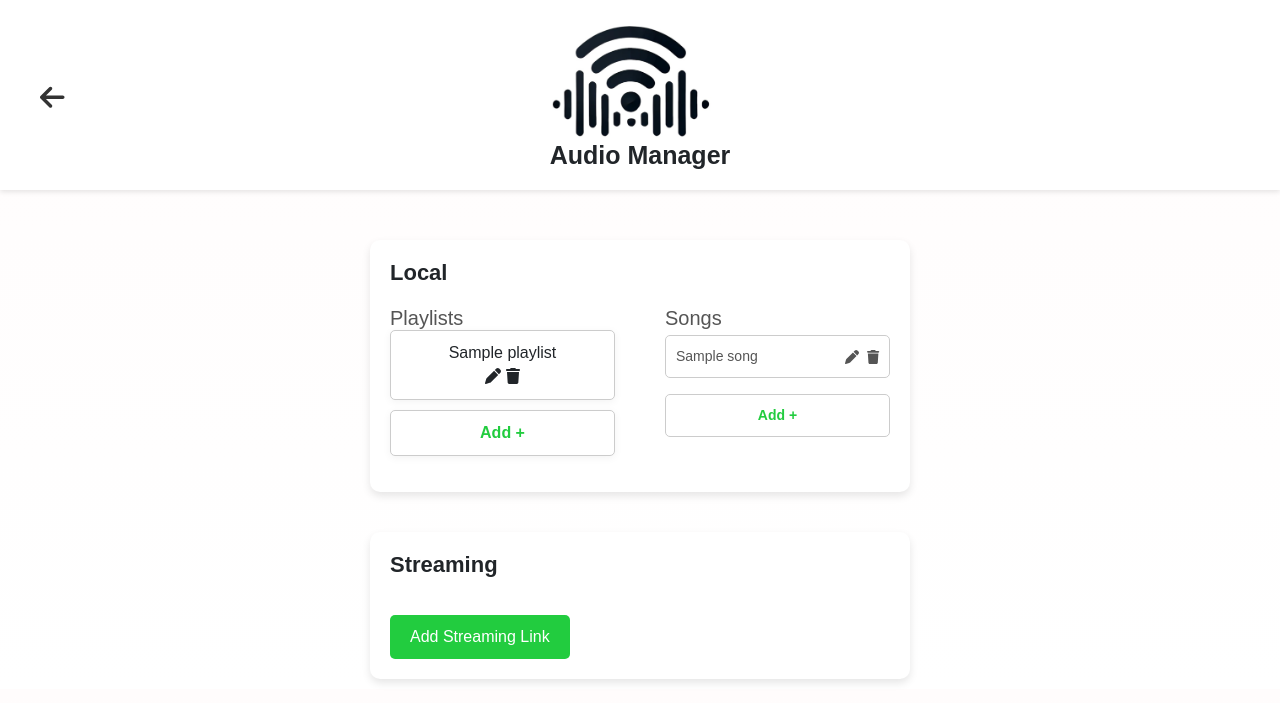
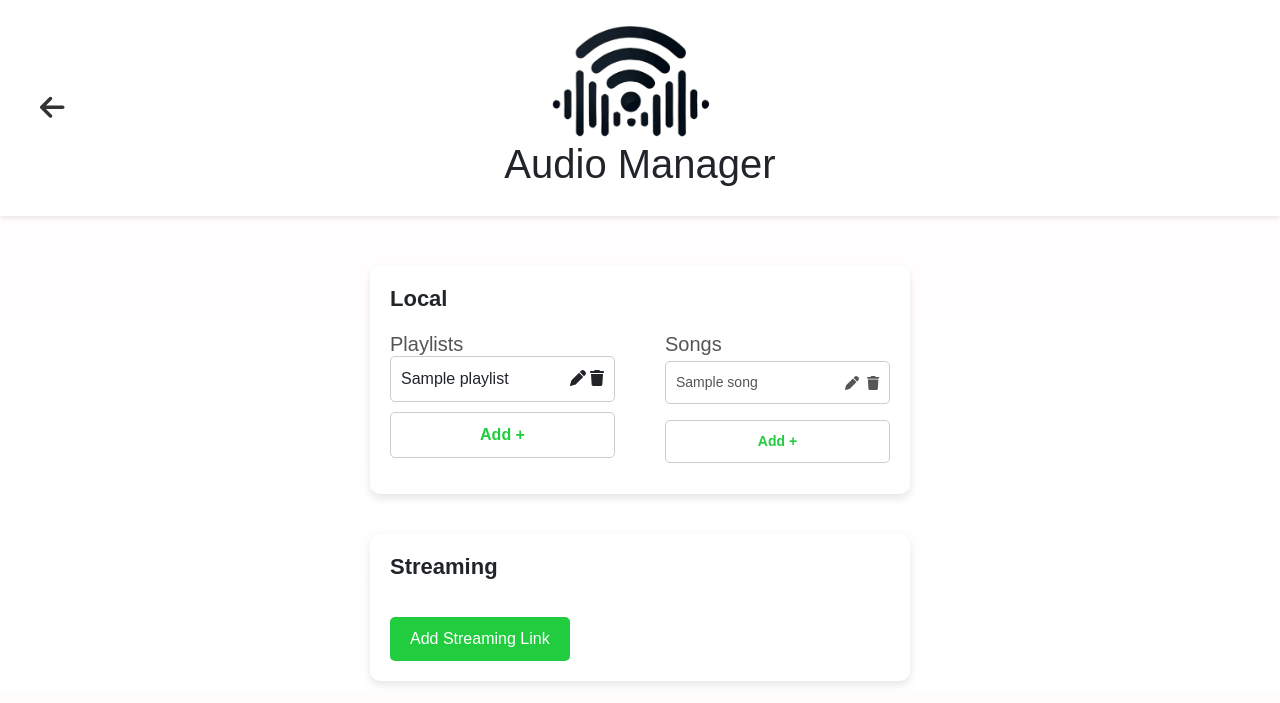
Before and after one commit to pedromelo1316/PECI--Difusao-de-Audio, a Flask app: page /secundaria in a window 1280 px wide. Shown: the top 703 px of the page. Run offline with Flask 3, Linux system fonts and the light colour scheme; tables that the repository leaves empty hold one stand-in row (values such as "Sample post"); parts of the project's set-up code (start-up, migrations or seed data) failed here and were passed over; some libraries are stand-ins or nearby versions.

Commit message:
correcoes css

```diff
--- a/Main/Manager/static/css/edit_playlist.css
+++ b/Main/Manager/static/css/edit_playlist.css
@@ -101,11 +101,7 @@ header {
     flex-grow: 1;
 }
 
-h1 {
-    margin: 0;
-    font-size: 25px;
-    font-weight: bold;
-}
+
 
 h2 {
     font-size: 22px;
--- a/Main/Manager/static/css/index.css
+++ b/Main/Manager/static/css/index.css
@@ -70,7 +70,7 @@ body {
     padding: 0;
 }
 
-.playlist-item, .song-item {
+.playlist-item2, .song-item {
     display: flex;
     justify-content: space-between;
     align-items: center;
@@ -80,6 +80,14 @@ body {
     border-radius: 5px;
     background-color: #fff;
     transition: background-color 0.3s;
+}
+
+.playlist-item2 .playlist-actions {
+    margin-left: auto;
+}
+
+.playlist-item2.add-playlist {
+    width: 100%;
 }
 
 .song-item {
@@ -174,7 +182,7 @@ body {
     background-color: #f0f0f0;
 }
 
-.playlist-item:hover, .song-item:hover {
+.playlist-item2:hover, .song-item:hover {
     background-color: #f9f9f9;
 }
 
@@ -209,11 +217,7 @@ header {
     text-align: center;
 }
 
-h1 {
-    margin: 0;
-    font-size: 25px;
-    font-weight: bold;
-}
+
 
 h2 {
     margin: 0;
--- a/Main/Manager/static/css/styles.css
+++ b/Main/Manager/static/css/styles.css
@@ -8,7 +8,7 @@ body {
 
 h1 {
     margin: 0;
-    font-size: 25px;
+
     font-weight: bold;
 }
 
@@ -54,11 +54,11 @@ p {
 
 .section-left, .section-right {
     flex: none;
-    width: 100%;
+    width: 115%;
     background: white;
     border-radius: 12px;
     box-shadow: 0px 4px 10px rgba(0, 0, 0, 0.1);
-    padding: 20px;
+    padding: 40px;
 }
 
 /* Row Container for Speakers and Channels */
@@ -386,7 +386,7 @@ header {
 /* ===== CHANNEL STYLES ===== */
 .channels-layout {
     display: flex;
-    justify-content: space-between;
+    flex-direction: column;
     gap: 20px;
 }
 
@@ -465,7 +465,7 @@ header {
     padding: 55px 55px 35px 35px;
     border-radius: 6px;
     box-shadow: 0px 4px 5px rgba(0, 0, 0, 0.1);
-    width: 200%;
+    width: 235%;
     display: grid;
     grid-template-columns: repeat(2, 1fr);
     gap: 40px;
@@ -979,13 +979,6 @@ footer {
     gap: 20px;
 }
 
-/* ===== CHANNELS LAYOUT REARRANGEMENT ===== */
-.channels-layout {
-    display: flex;
-    flex-direction: column;
-    gap: 20px;
-}
-
 .bottom-controls {
     display: flex;
     gap: 20px;
--- a/Main/Manager/static/js/index.js
+++ b/Main/Manager/static/js/index.js
@@ -8,7 +8,7 @@ function loadPlaylists() {
             playlistsList.innerHTML = '';
             data.forEach(playlist => {
                 const li = document.createElement('li');
-                li.className = 'playlist-item';
+                li.className = 'playlist-item2';
                 li.innerHTML = `
                     <span>${playlist.name}</span>
                     <div class="playlist-actions">
@@ -19,7 +19,7 @@ function loadPlaylists() {
                 playlistsList.appendChild(li);
             });
             const addPlaylistItem = document.createElement('li');
-            addPlaylistItem.className = 'playlist-item add-playlist';
+            addPlaylistItem.className = 'playlist-item2 add-playlist';
             addPlaylistItem.onclick = addPlaylist;
             addPlaylistItem.innerHTML = '<span>Add +</span>';
             playlistsList.appendChild(addPlaylistItem);
--- a/Main/Manager/templates/secundaria.html
+++ b/Main/Manager/templates/secundaria.html
@@ -35,7 +35,7 @@
                     <h2>Playlists</h2>
                     <ul class="playlists-list" id="playlists-list">
                         {% for playlist in playlists %}
-                        <li class="playlist-item">
+                        <li class="playlist-item2">
                             <span>{{ playlist.name }}</span>
                             <div class="playlist-actions">
                                 <i class="fa-solid fa-pen" onclick="editPlaylist('{{ playlist.id }}')"></i>
@@ -43,7 +43,7 @@
                             </div>
                         </li>
                         {% endfor %}
-                        <li class="playlist-item add-playlist" onclick="addPlaylist()">
+                        <li class="playlist-item2 add-playlist" onclick="addPlaylist()">
                             <span>Add +</span>
                         </li>
                     </ul>
```
Also changed, not shown: Main/Manager/templates/index.html (+4 -4 lines), Main/Manager/Playlists/1.txt (added), Main/Manager/Playlists/playlist 1.txt (added), Main/Manager/instance/database.db.
